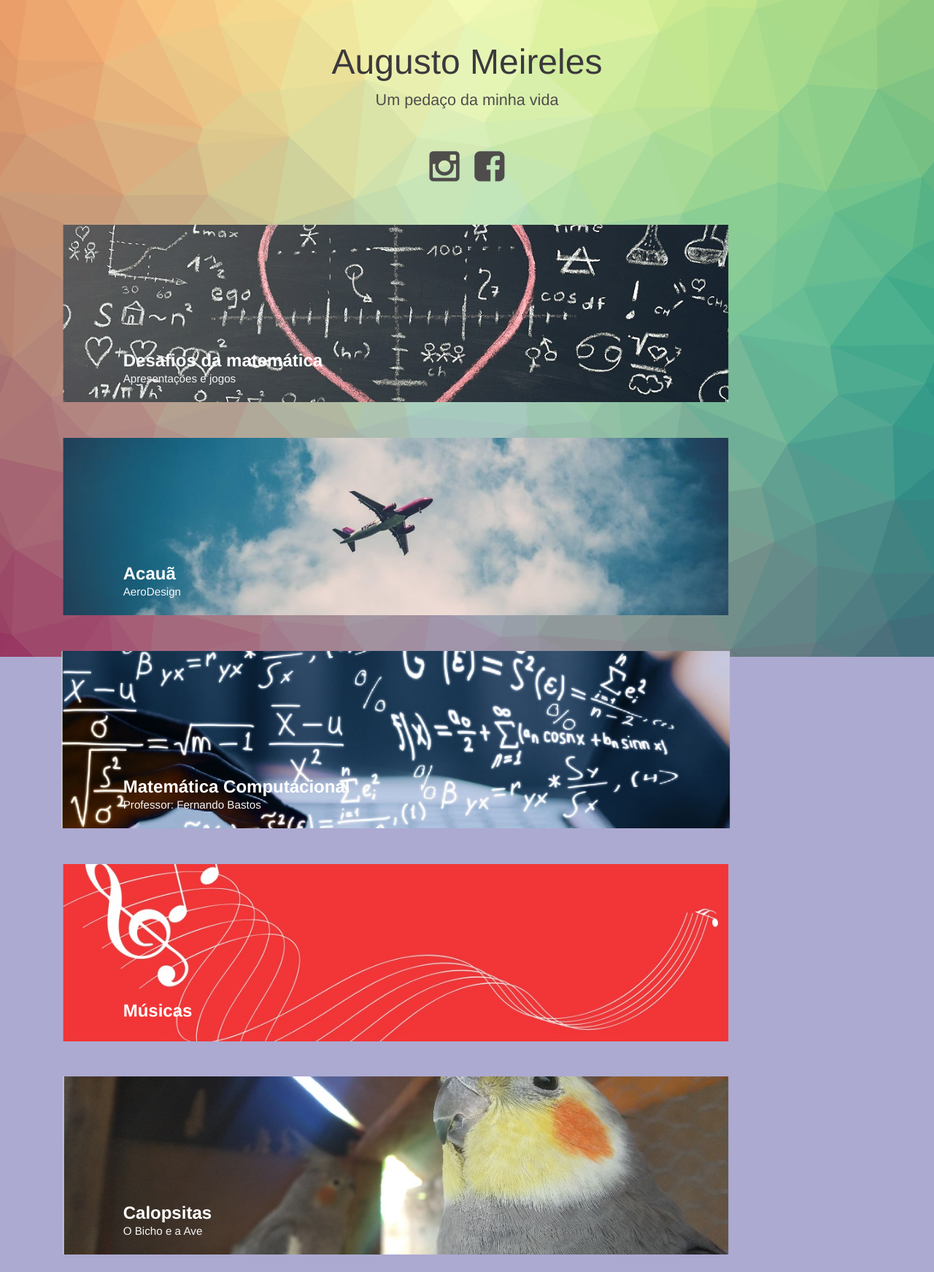
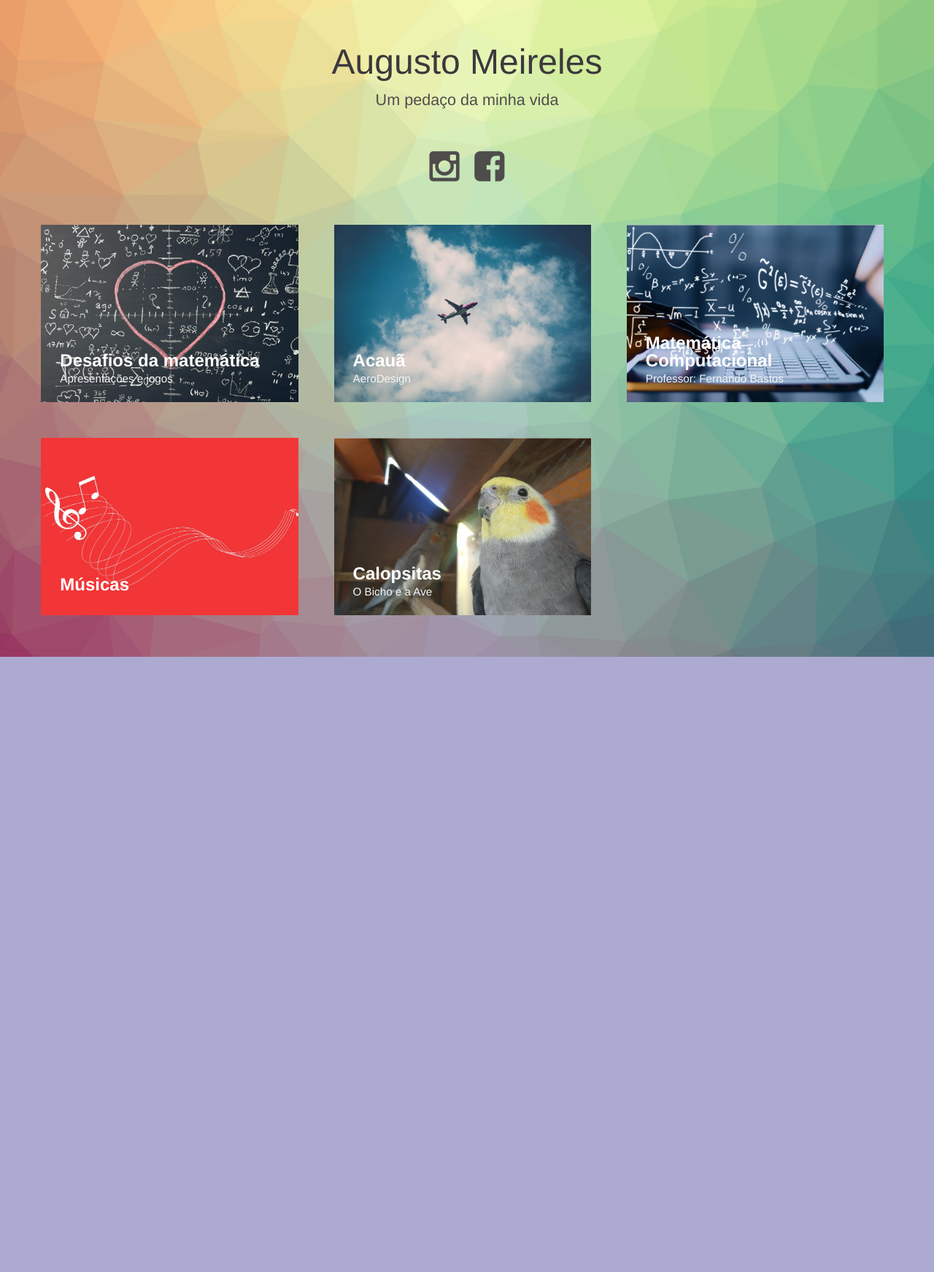
Before and after one commit to AugustoMeireles/AugustoMeireles, a Jekyll site: the page built from index.html, in a window 1280 px wide. Shown: the whole page at 73% size. Built offline with Jekyll 4.4.1, drawn with Linux system fonts in a browser that asks for light colours; after the commit the page ends 900 px from its top, so only the background shows below that.

Commit message:
Update modern-blog.css

```diff
--- a/css/modern-blog.css
+++ b/css/modern-blog.css
@@ -4,7 +4,7 @@
 .card {
 	position: relative;
 	float: left;
-	width: 80%;
+	width: 29%;
 	height: 0;
 	margin: 2%;
 	padding-bottom: 20%;
```
